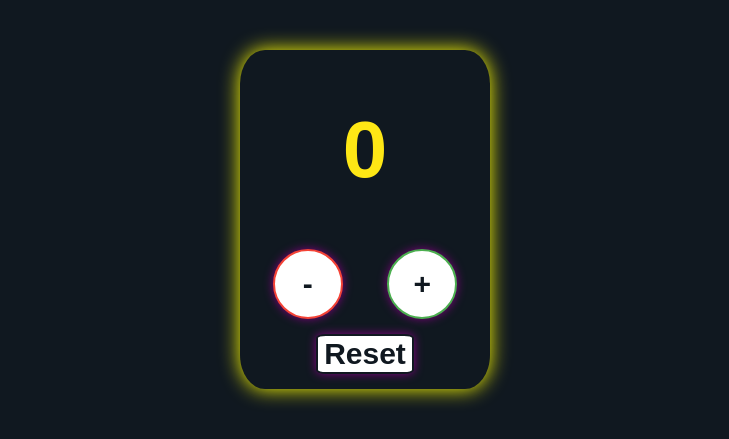
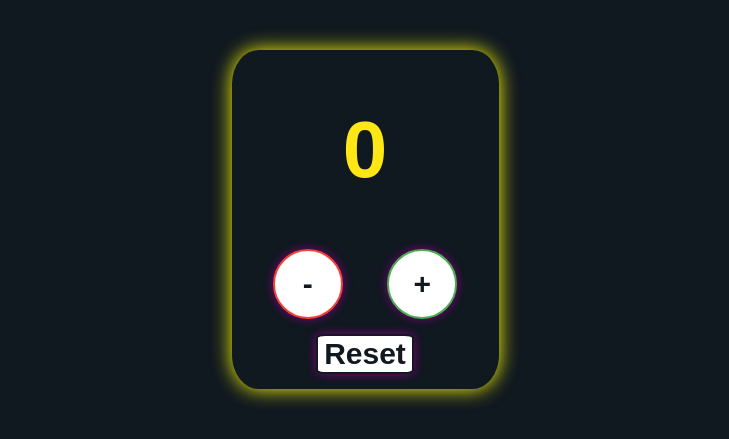
Before and after one commit to manavdesai27/Counter-Web-App, a plain HTML site: page index.html in a window 1280 px wide. Shown: the part 149-588 px from the top of the page, without its empty margins (275-1004 px from the left). Drawn offline with Linux system fonts and the light colour scheme.

Commit message:
Fixed width and deleted unnecessary items

```diff
--- a/index.js
+++ b/index.js
@@ -2,8 +2,6 @@ let counter = document.querySelector(".counter");
 let minus = document.querySelector(".minus");
 let plus = document.querySelector(".plus");
 let reset = document.querySelector(".reset");
-let li = document.createElement("li");
-let menu = document.querySelector("#menu");
 let h2 = document.querySelector("h2");
 let savedBtn = document.querySelector(".saved-btn");
 
--- a/styles.css
+++ b/styles.css
@@ -17,13 +17,12 @@ body {
     justify-content: center;
     align-items: center;
     text-align: center;
-    /* min-height: 100vh; */
 }
 
 .interior {
 
-    /* 20% */
-    width: 250px;
+    width: 267px;
+    min-width: 250px;
     box-shadow: 0px 0px 20px yellow;
     border-radius: 10%;
     transition: 0.3s;
```
